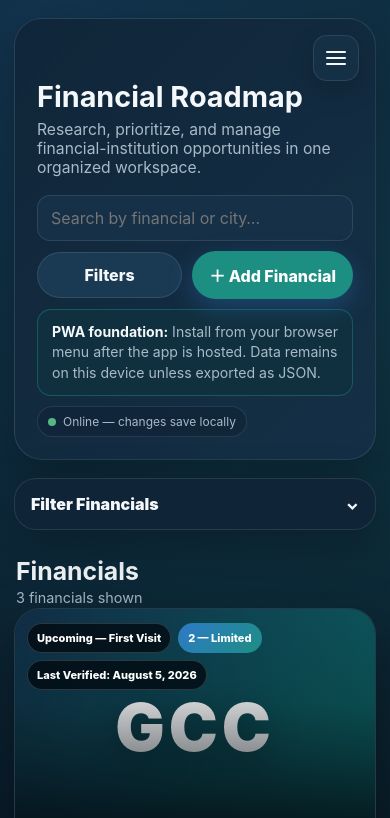
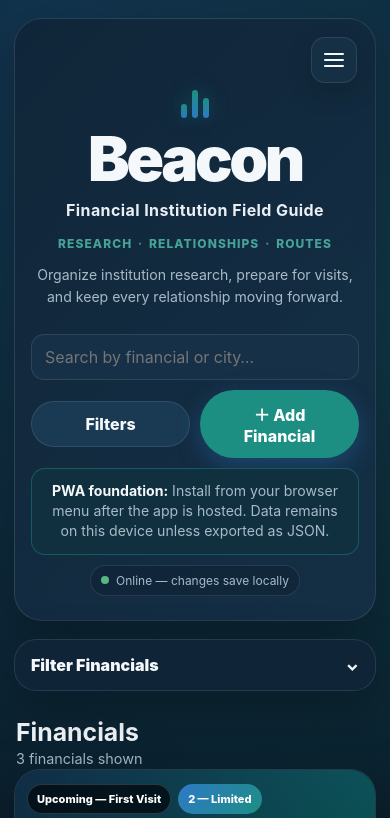
Before and after one commit to mostly-chris/hennessy-financial-roadmap, a plain HTML site: page index.html in a window 390 px wide. Shown: the top 818 px of the page. Drawn offline with Linux system fonts and the light colour scheme.

Commit message:
Add files via upload
Rebrand app as Beacon and center header layout

```diff
--- a/index.html
+++ b/index.html
@@ -5,9 +5,9 @@
 <meta charset="utf-8"/>
 <meta content="width=device-width, initial-scale=1, viewport-fit=cover" name="viewport"/>
 <meta content="dark light" name="color-scheme"/>
-<title>Hennessy Research — Financial Roadmap</title>
+<title>Beacon — Financial Institution Field Guide</title>
 
-<link href="manifest.webmanifest" rel="manifest"/><link href="styles.css" rel="stylesheet"/><link href="icons/icon-192.png" rel="apple-touch-icon"/><meta content="#07131f" name="theme-color"/><meta content="yes" name="apple-mobile-web-app-capable"/><meta content="black-translucent" name="apple-mobile-web-app-status-bar-style"/><meta content="Financial Roadmap" name="apple-mobile-web-app-title"/></head>
+<link href="manifest.webmanifest" rel="manifest"/><link href="styles.css" rel="stylesheet"/><link href="icons/icon-192.png" rel="apple-touch-icon"/><meta content="#07131f" name="theme-color"/><meta content="yes" name="apple-mobile-web-app-capable"/><meta content="black-translucent" name="apple-mobile-web-app-status-bar-style"/><meta content="Beacon" name="apple-mobile-web-app-title"/></head>
 <body>
 <div class="app-shell">
 <header class="hero">
@@ -23,8 +23,13 @@
 <div class="menu-note">Backups and display controls are kept here so the financial dashboard stays focused.</div>
 </div>
 </div>
-<h1>Financial Roadmap</h1>
-<p>Research, prioritize, and manage financial-institution opportunities in one organized workspace.</p>
+<div class="brand-mark" aria-hidden="true"><span></span><span></span><span></span></div>
+<div class="hero-copy">
+  <div class="product-name" id="heroBrandName">Beacon</div>
+  <h1 id="heroBrandSubtitle">Financial Institution Field Guide</h1>
+  <p class="motto">Research <span>•</span> Relationships <span>•</span> Routes</p>
+  <p class="hero-description">Organize institution research, prepare for visits, and keep every relationship moving forward.</p>
+</div>
 <div class="hero-actions">
 <div class="search-wrap"><input aria-label="Search by financial or city" class="control" id="search" placeholder="Search by financial or city…"/></div>
 <button aria-controls="filterBody" aria-expanded="false" class="btn secondary" id="filterToggle" type="button">Filters</button>
@@ -72,7 +77,7 @@
 </main>
 </div>
 <div class="footer">Data entered into this dashboard is saved in this browser and on this device. Export a JSON backup to move your data or protect it from browser storage loss.</div>
-<div class="footer-brand"><strong id="brandName">Hennessy Research</strong><span id="brandSubtitle">Financial Roadmap &amp; Opportunity Intelligence</span></div>
+<div class="footer-brand"><strong id="brandName">Beacon</strong><span id="brandSubtitle">Financial Institution Field Guide</span><small>Research • Relationships • Routes</small><em>Powered by Hennessy Research</em></div>
 </div>
 <div aria-labelledby="addTitle" aria-modal="true" class="modal" id="addModal" role="dialog">
 <div class="modal-card">
@@ -97,8 +102,8 @@
 <div class="modal-card">
 <div class="modal-head"><h2 id="settingsTitle">Settings &amp; Branding</h2><button aria-label="Close" class="icon-btn" data-close="settingsModal">×</button></div>
 <div class="form-grid">
-<div class="field"><label for="setName">Dashboard name</label><input class="control" id="setName"/></div>
-<div class="field"><label for="setSubtitle">Subtitle</label><input class="control" id="setSubtitle"/></div>
+<div class="field"><label for="setName">Product name</label><input class="control" id="setName"/></div>
+<div class="field"><label for="setSubtitle">Product descriptor</label><input class="control" id="setSubtitle"/></div>
 <div class="field"><label for="setPrimary">Primary blue</label><input class="control" id="setPrimary" type="color"/></div>
 <div class="field"><label for="setTeal">Teal accent</label><input class="control" id="setTeal" type="color"/></div>
 <div class="field"><label for="setBg">Background</label><input class="control" id="setBg" type="color"/></div>
--- a/service-worker.js
+++ b/service-worker.js
@@ -1,4 +1,4 @@
-const CACHE='financial-roadmap-v2-foundation-1';
+const CACHE='beacon-field-guide-v2-0';
 const ASSETS=['./','./index.html','./styles.css','./app.js','./manifest.webmanifest','./icons/icon-192.png','./icons/icon-512.png'];
 self.addEventListener('install',event=>event.waitUntil(caches.open(CACHE).then(cache=>cache.addAll(ASSETS)).then(()=>self.skipWaiting())));
 self.addEventListener('activate',event=>event.waitUntil(caches.keys().then(keys=>Promise.all(keys.filter(key=>key!==CACHE).map(key=>caches.delete(key)))).then(()=>self.clients.claim())));
--- a/styles.css
+++ b/styles.css
@@ -155,3 +155,36 @@ textarea.control{min-height:92px;resize:vertical}
 .network-status::before{content:"";width:8px;height:8px;border-radius:50%;background:var(--success)}
 .network-status.offline::before{background:var(--warning)}
 #installApp[hidden]{display:none!important}
+
+/* Beacon brand refresh — centered, quieter, and field-guide focused */
+.hero{
+  display:flex;
+  flex-direction:column;
+  align-items:center;
+  text-align:center;
+  padding:clamp(72px,9vw,100px) clamp(18px,5vw,54px) clamp(28px,5vw,46px);
+}
+.hero-copy{width:min(100%,760px);margin-inline:auto;position:relative;z-index:1}
+.brand-mark{display:flex;align-items:flex-end;justify-content:center;gap:5px;height:29px;margin:0 auto 14px;position:relative;z-index:1}
+.brand-mark span{display:block;width:6px;border-radius:999px;background:linear-gradient(180deg,var(--teal),var(--primary));box-shadow:0 0 20px color-mix(in srgb,var(--teal) 45%,transparent)}
+.brand-mark span:nth-child(1){height:14px}.brand-mark span:nth-child(2){height:28px}.brand-mark span:nth-child(3){height:20px}
+.product-name{font-size:clamp(2.35rem,9vw,5.15rem);font-weight:950;letter-spacing:-.055em;line-height:.88;color:var(--text);text-wrap:balance}
+.hero h1{font-size:clamp(1rem,3vw,1.42rem);font-weight:720;letter-spacing:.025em;line-height:1.25;margin:13px auto 0;color:color-mix(in srgb,var(--text) 86%,var(--muted));max-width:none}
+.motto{display:flex;justify-content:center;align-items:center;flex-wrap:wrap;gap:.55rem;margin:16px auto 0!important;color:color-mix(in srgb,var(--teal) 82%,white)!important;font-size:clamp(.75rem,2.5vw,.92rem)!important;font-weight:850;letter-spacing:.12em;text-transform:uppercase}
+.motto span{font-size:.68em;opacity:.68}
+.hero-description{margin:13px auto 0!important;max-width:610px!important;font-size:clamp(.88rem,2.4vw,1rem)!important;line-height:1.55;color:var(--muted)!important}
+.hero-actions{width:min(100%,760px);margin:26px auto 0;justify-content:center}
+.preview-notice{width:min(100%,760px);margin-inline:auto;text-align:left}
+.network-status{align-self:center}
+.menu-wrap{position:absolute;top:18px;right:18px}
+.footer-brand small,.footer-brand em{display:block;margin-top:5px;font-size:.67rem;color:var(--muted);font-style:normal}
+.footer-brand small{letter-spacing:.08em;text-transform:uppercase;color:color-mix(in srgb,var(--teal) 72%,var(--muted))}
+.footer-brand em{opacity:.7}
+@media(max-width:679px){
+  .hero{padding:70px 16px 24px}
+  .hero-actions{grid-template-columns:1fr 1fr;width:100%}
+  .hero-actions .search-wrap{grid-column:1/-1}
+  .product-name{font-size:clamp(2.8rem,16vw,4.2rem)}
+  .motto{gap:.38rem;letter-spacing:.09em}
+  .preview-notice{text-align:center}
+}
```
Also changed, not shown: app.js, manifest.webmanifest, 1 other file.
